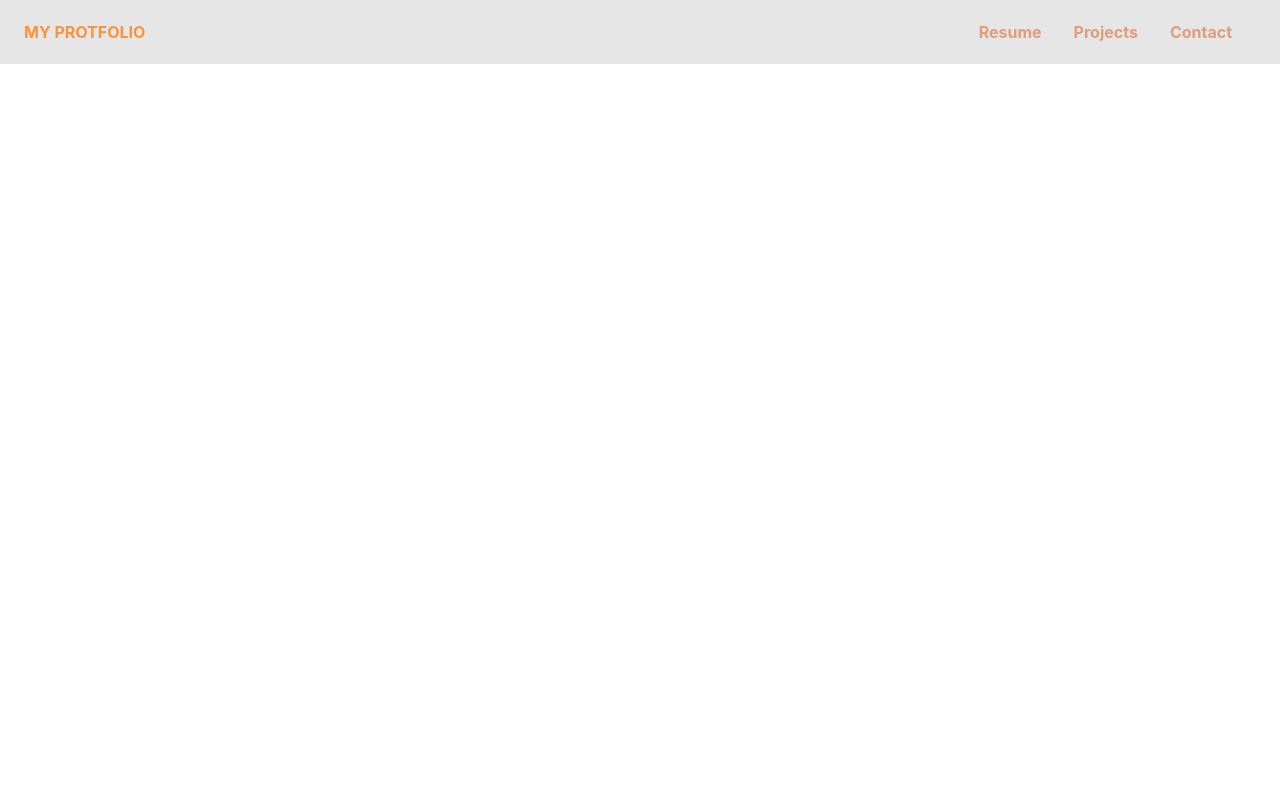
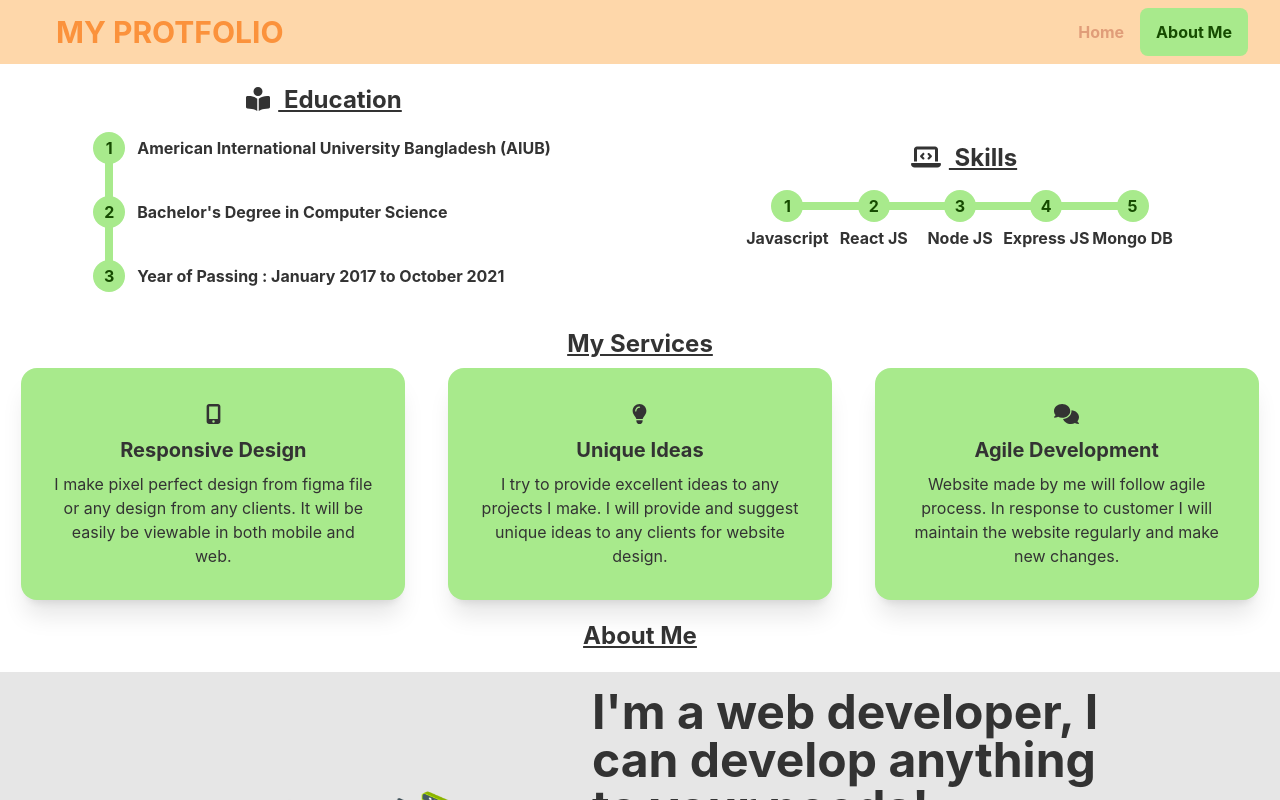
Before and after one commit to rahidhaque/my-protfolio, a React (Create React App) app: page /about in a window 1280 px wide. Built offline with nearby package versions, Linux system fonts and the light colour scheme.

Commit message:
About Me Route Added

```diff
--- a/public/index.html
+++ b/public/index.html
@@ -1,14 +1,12 @@
 <!DOCTYPE html>
 <html lang="en">
+
 <head>
   <meta charset="utf-8" />
   <link rel="icon" href="%PUBLIC_URL%/favicon.ico" />
   <meta name="viewport" content="width=device-width, initial-scale=1" />
   <meta name="theme-color" content="#000000" />
-    <meta
-      name="description"
-      content="Web site created using create-react-app"
-    />
+  <meta name="description" content="Web site created using create-react-app" />
   <link rel="apple-touch-icon" href="%PUBLIC_URL%/logo192.png" />
   <!--
       manifest.json provides metadata used when your web app is installed on a
@@ -24,8 +22,9 @@
       work correctly both with client-side routing and a non-root public URL.
       Learn how to configure a non-root public URL by running `npm run build`.
     -->
-    <title>React App</title>
+  <title>My Protfolio</title>
 </head>
+
 <body>
   <noscript>You need to enable JavaScript to run this app.</noscript>
   <div id="root"></div>
@@ -40,4 +39,5 @@
       To create a production bundle, use `npm run build` or `yarn build`.
     -->
 </body>
+
 </html>
--- a/src/App.js
+++ b/src/App.js
@@ -3,13 +3,16 @@ import './App.css';
 import { Route, Routes } from 'react-router-dom';
 import Home from './pages/Home/Home';
 import Navbar from './pages/Home/Navbar';
+import About from './pages/About/About';
 
 function App() {
   return (
     <div className='mx-auto'>
       <Navbar>
         <Routes>
+          <Route path='/home' element={<Home></Home>}></Route>
           <Route path='/' element={<Home></Home>}></Route>
+          <Route path='/about' element={<About></About>}></Route>
         </Routes>
       </Navbar>
     </div>
--- /dev/null
+++ b/src/pages/About/About.js
@@ -0,0 +1,75 @@
+import React from 'react';
+import { faBookReader, faLaptopCode, faMobileAlt, faLightbulb, faComments } from '@fortawesome/free-solid-svg-icons'
+import { FontAwesomeIcon } from '@fortawesome/react-fontawesome';
+import about from '../../images/myabout.png'
+import Footer from '../Home/Footer';
+
+
+const About = () => {
+    return (
+        <div>
+            <div className='text-center mt-5 font-bold grid grid-cols-1 lg:grid-cols-2 place-items-center'>
+                <div>
+                    <h2 className='text-2xl' style={{ textDecorationLine: 'underline' }}><FontAwesomeIcon className='px-2' icon={faBookReader} /> Education</h2>
+                    <ul class="steps steps-vertical">
+                        <li class="step step-primary">American International University Bangladesh (AIUB)</li>
+                        <li class="step step-primary">Bachelor's Degree in Computer Science</li>
+                        <li class="step step-primary">Year of Passing : January 2017 to October 2021</li>
+                    </ul>
+                </div>
+                <div>
+                    <h2 className='text-2xl mb-3' style={{ textDecorationLine: 'underline' }}><FontAwesomeIcon className='px-2' icon={faLaptopCode} /> Skills</h2>
+                    <ul class="steps">
+                        <li class="step step-primary">Javascript</li>
+                        <li class="step step-primary">React JS</li>
+                        <li class="step step-primary">Node JS</li>
+                        <li class="step step-primary">Express JS</li>
+                        <li class="step step-primary">Mongo DB</li>
+                    </ul>
+                </div>
+            </div>
+            <div>
+                <h2 className='text-center mt-5 text-2xl font-bold' style={{ textDecorationLine: 'underline' }}>My Services</h2>
+                <div className='grid grid-cols-1 lg:grid-cols-3 place-items-center'>
+                    <div class="card w-96 bg-primary shadow-xl mt-2">
+                        <div class="card-body">
+                            <p className='text-center text-xl'><FontAwesomeIcon className='px-2' icon={faMobileAlt} /></p>
+                            <p className='text-center font-bold text-xl'>Responsive Design</p>
+                            <p class="text-center">I make pixel perfect design from figma file or any design from any clients. It will be easily be viewable in both mobile and web.</p>
+                        </div>
+                    </div>
+                    <div class="card w-96 bg-primary shadow-xl mt-2">
+                        <div class="card-body">
+                            <p className='text-center text-xl'><FontAwesomeIcon className='px-2' icon={faLightbulb} /></p>
+                            <p className='text-center font-bold text-xl'>Unique Ideas</p>
+                            <p class="text-center">I try to provide excellent ideas to any projects I make. I will provide and suggest unique ideas to any clients for website design.</p>
+                        </div>
+                    </div>
+                    <div class="card w-96 bg-primary shadow-xl mt-2">
+                        <div class="card-body">
+                            <p className='text-center text-xl'><FontAwesomeIcon className='px-2' icon={faComments} /></p>
+                            <p className='text-center font-bold text-xl'>Agile Development</p>
+                            <p class="text-center">Website made by me will follow agile process. In response to customer I will maintain the website regularly and make new changes.</p>
+                        </div>
+                    </div>
+                </div>
+            </div>
+            <div>
+                <h2 className='text-center mt-5 text-2xl font-bold' style={{ textDecorationLine: 'underline' }}>About Me</h2>
+                <div class="hero bg-base-200 mt-5">
+                    <div class="hero-content flex-col lg:flex-row">
+                        <img style={{ width: '400px', height: '300px' }} src={about} alt='' />
+                        <div>
+                            <h1 class="text-5xl font-bold max-w-lg">I'm a web developer, I can develop anything to your needs!</h1>
+                            <p class="py-6 max-w-lg">My name is S M RAHID HAQUE. My home district is Shariatpur and I am currently residing in Dhaka, Segunbagicha. I am very dedicated in developing website which was my hobby since I was admitted in AIUB. Excellent faculties encouraged me to move forward with my passion</p>
+                            <p class="py-6 max-w-lg">Currently I developed some projects with react js. You can see some of my projects here. Besides that I am a quick learner, I can cope up with technology changes by following documentation. I am always open to learn new things to improve myself daily.</p>
+                        </div>
+                    </div>
+                </div>
+            </div>
+            <Footer></Footer>
+        </div>
+    );
+};
+
+export default About;
--- a/src/pages/Home/Contact.js
+++ b/src/pages/Home/Contact.js
@@ -25,9 +25,9 @@ const Contact = () => {
 
     return (
         <div>
-            <h2 className='font-bold text-center mt-5'>Contact Now</h2>
+            <h2 className='font-bold text-center mt-5 text-2xl'>Contact Now</h2>
             <div className='grid grid-cols-1 lg:grid-cols-2 place-items-center'>
-                <div class="card bg-base-100 shadow-xl">
+                <div class="card bg-base-100 shadow-xl mb-0 sm:mb-5">
                     <div class="card-body">
                         <h2 class="card-title">Important Contact Infos</h2>
                         <p className='py-2'><FontAwesomeIcon className='px-2' icon={faLandmark} /> 76 Segunbagicha</p>
--- a/src/pages/Home/Navbar.js
+++ b/src/pages/Home/Navbar.js
@@ -1,4 +1,5 @@
 import React from 'react';
+import { NavLink } from 'react-router-dom';
 
 const Navbar = ({ children }) => {
     return (
@@ -6,19 +7,17 @@ const Navbar = ({ children }) => {
             <input id="my-drawer-3" type="checkbox" class="drawer-toggle" />
             <div class="drawer-content flex flex-col">
 
-                <div class="w-full navbar bg-base-200">
+                <div class="w-full navbar bg-orange-200">
                     <div class="flex-none lg:hidden">
                         <label for="my-drawer-3" class="btn btn-square btn-ghost">
                             <svg xmlns="http://www.w3.org/2000/svg" fill="none" viewBox="0 0 24 24" class="inline-block w-6 h-6 stroke-current"><path stroke-linecap="round" stroke-linejoin="round" stroke-width="2" d="M4 6h16M4 12h16M4 18h16"></path></svg>
                         </label>
                     </div>
-                    <div class="flex-1 px-2 mx-2 text-orange-400 font-bold">MY PROTFOLIO</div>
+                    <div class="flex-1 px-6 mx-6 text-orange-400 font-bold text-3xl">MY PROTFOLIO</div>
                     <div class="flex-none hidden lg:block">
                         <ul class="menu menu-horizontal rounded px-6 text-accent font-bold">
-
-                            <li><a>Resume</a></li>
-                            <li><a>Projects</a></li>
-                            <li><a>Contact</a></li>
+                            <li><NavLink to='/home' className='rounded-lg'>Home</NavLink></li>
+                            <li><NavLink to='/about' className='rounded-lg'>About Me</NavLink></li>
                         </ul>
                     </div>
                 </div>
@@ -27,12 +26,9 @@ const Navbar = ({ children }) => {
             </div>
             <div class="drawer-side">
                 <label for="my-drawer-3" class="drawer-overlay"></label>
-                <ul class="menu p-4 overflow-y-auto w-80 bg-base-300">
-
-                    <li><a>Resume</a></li>
-                    <li><a>Projects</a></li>
-                    <li><a>Contact</a></li>
-
+                <ul class="menu p-4 overflow-y-auto w-80 bg-orange-200">
+                    <li><NavLink to='/home' className='rounded-lg'>Home</NavLink></li>
+                    <li><NavLink to='/about' className='rounded-lg'>About Me</NavLink></li>
                 </ul>
 
             </div>
--- a/src/pages/Home/Projects.js
+++ b/src/pages/Home/Projects.js
@@ -5,7 +5,7 @@ import electronics from '../../images/Rh-Electronics.JPG'
 const Projects = () => {
     return (
         <div>
-            <h2 className='text-center font-bold mt-5'>My Projects</h2>
+            <h2 className='text-center font-bold mt-5 text-2xl'>My Projects</h2>
             <div className='grid grid-cols-1 lg:grid-cols-3 gap-4 mt-5 place-items-center'>
                 <div class="card w-80 lg:w-96 bg-base-100 shadow-xl">
                     <figure><img src={pondit} alt="Project 1" style={{ width: '350px', height: '200px' }} /></figure>
--- a/src/pages/Home/footer.js
+++ b/src/pages/Home/footer.js
@@ -4,7 +4,7 @@ const Footer = () => {
     return (
         <footer class="footer footer-center p-10 bg-primary text-primary-content mt-10">
             <div>
-                <p className='font-bold'>Copyright © 2022 - All right reserved</p>
+                <p className='font-bold'>Copyright S M RAHID HAQUE © 2022 - All right reserved</p>
             </div>
             <div>
                 <div class="grid grid-flow-col gap-4">
```
Also changed, not shown: src/images/myabout.png (added). Lines whose indentation alone changed are shown as unchanged.
